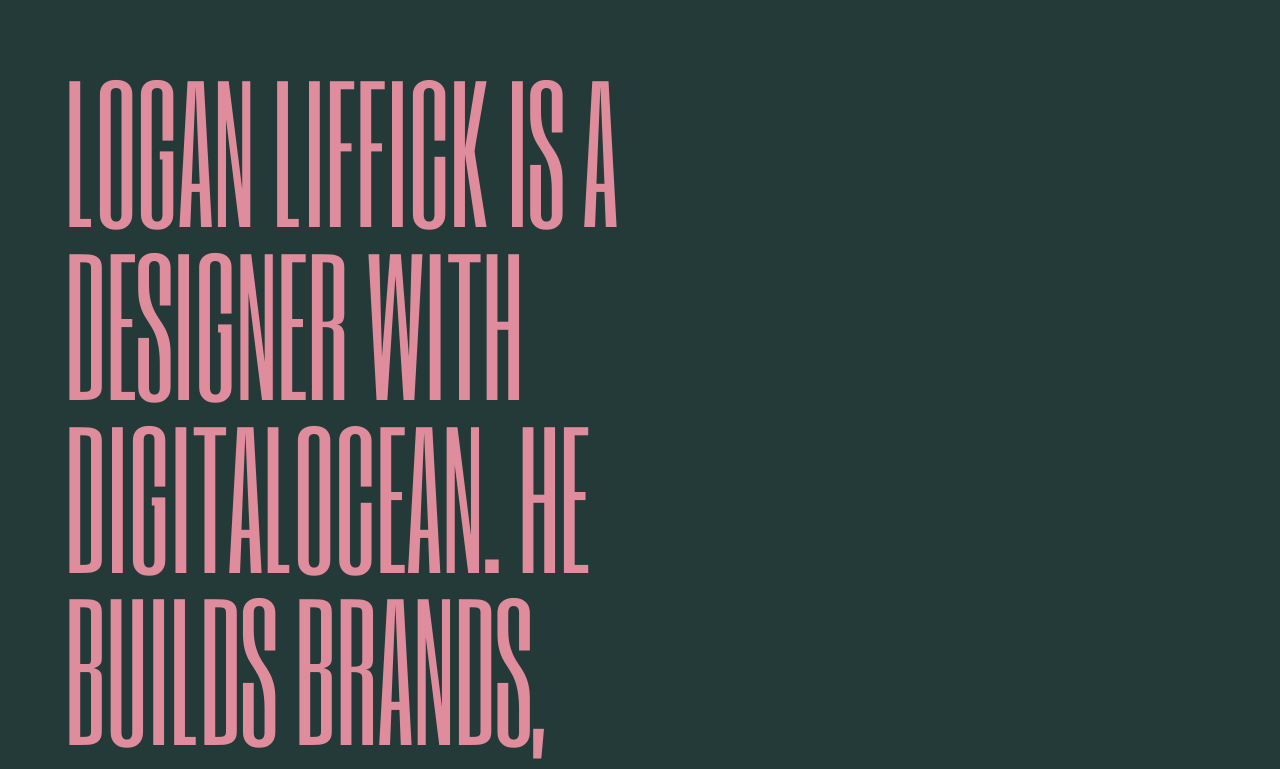
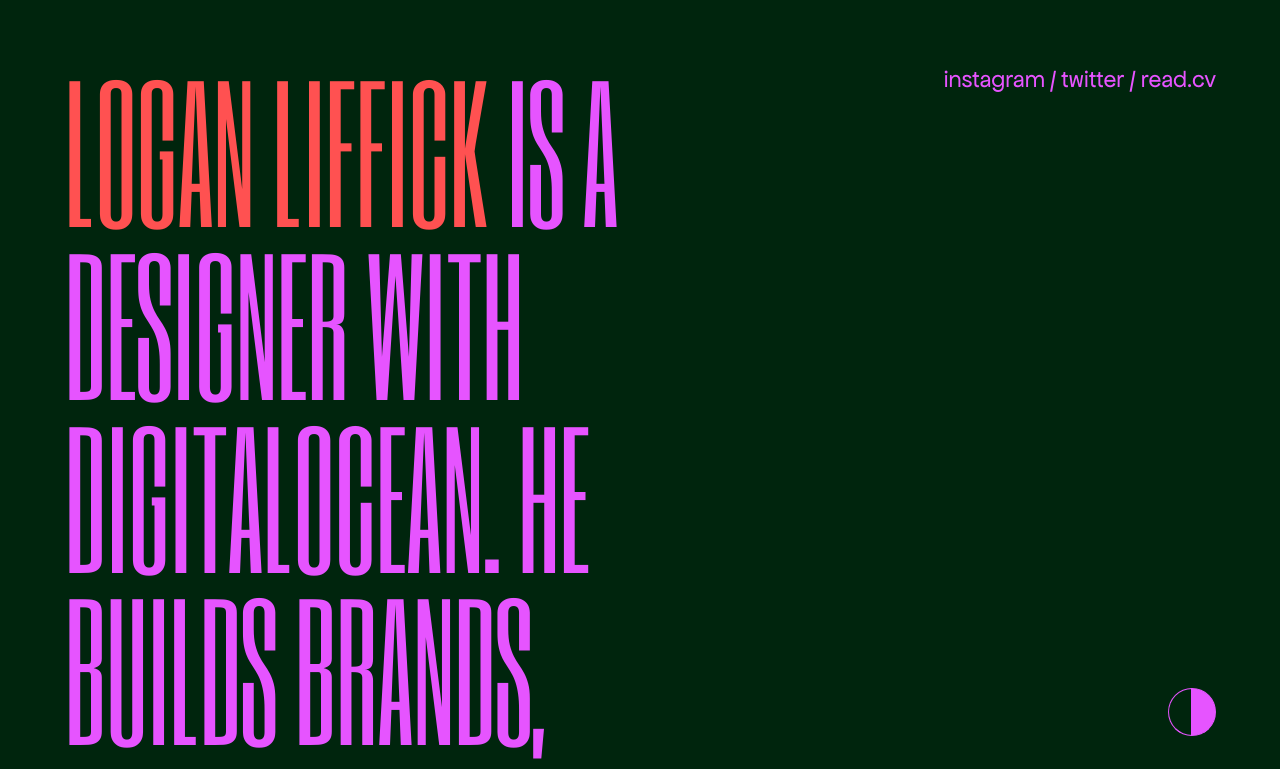
Before and after one commit to loganliffick/personal-site, a Next.js app: page / in a window 1280 px wide. Shown: the top 769 px of the page. Built offline with nearby package versions, Linux system fonts and the light colour scheme.

Commit message:
old build

```diff
--- a/package.json
+++ b/package.json
@@ -8,7 +8,7 @@
     "start": "next start"
   },
   "dependencies": {
-    "next": "^11.0.0",
+    "next": "^11.0.1",
     "react": "^17.0.2",
     "react-dom": "^17.0.2",
     "styled-components": "^5.3.0"
--- a/pages/link.js
+++ b/src/components/link.js
@@ -1,13 +1,21 @@
 import styled, { ThemeProvider, createGlobalStyle } from 'styled-components';
 
 const ArrowPath = styled.path`
-  fill: ${(props) => props.theme.primary};
+  fill: ${(props) => props.theme.tertiary};
+`;
+
+const Svg = styled.svg`
+  transition: transform 0.1s ease;
 `;
 
 const Container = styled.a`
   display: flex;
   align-items: center;
   margin-bottom: calc(10px + 0.25vw);
+
+  &:hover svg {
+    transform: translate3d(10px, -5px, 0);
+  }
 `;
 
 const P = styled.p`
@@ -19,7 +27,7 @@
     <li>
       <Container href={props.link} target="_blank" rel="noopener">
         <P>{props.name}</P>
-        <svg
+        <Svg
           width="calc(13px + 0.3vw)"
           height="calc(13px + 0.3vw)"
           viewBox="0 0 13 13"
@@ -32,7 +40,7 @@
             d="M2 0.499999L12.5 0.5L12.5 11H11.5V2.20711L1.35355 12.3536L0.646447 11.6464L10.7929 1.5L2 1.5L2 0.499999Z"
             fill="#3529C0"
           />
-        </svg>
+        </Svg>
       </Container>
     </li>
   );
--- /dev/null
+++ b/src/components/themes.js
@@ -0,0 +1,90 @@
+import styled, { createGlobalStyle } from 'styled-components';
+
+export const daydream = {
+  primary: '#7000FF',
+  secondary: '#E8D4CC',
+  tertiary: '#1C0846',
+};
+
+export const gumtree = {
+  primary: '#e654ff',
+  secondary: '#00250d',
+  tertiary: '#ff5151',
+};
+
+export const berry = {
+  primary: '#49002C',
+  secondary: '#AAA8FF',
+  tertiary: '#004D48',
+};
+
+export const sorbet = {
+  primary: '#00FF75',
+  secondary: '#744280',
+  tertiary: '#FFC4B7',
+};
+
+export const rockyRoad = {
+  primary: '#320000',
+  secondary: '#C7CFAF',
+  tertiary: '#2400FF',
+};
+
+export const vineyard = {
+  primary: '#A981FF',
+  secondary: '#323300',
+  tertiary: '#FFAD61',
+};
+
+export const GlobalStyle = createGlobalStyle`
+  body {
+    background: ${(props) => props.theme.secondary};
+  }
+`;
+
+const Button = styled.button`
+  display: flex;
+  position: fixed;
+  bottom: 64px;
+  right: 64px;
+  transition: transform 0.1s ease;
+  z-index: 10;
+
+  &:hover {
+    transform: rotate(45deg);
+  }
+
+  &:active {
+    // transform: rotate(120deg);
+    transform: scale(0.9);
+  }
+
+  @media only screen and (max-width: 600px) {
+    bottom: 24px;
+    right: 24px;
+  }
+`;
+
+const LeftColor = styled.div`
+  display: block;
+  position: static;
+  width: 24px;
+  height: 48px;
+  border: 1px solid ${(props) => props.theme.primary};
+  border-radius: 100px 0 0 100px;
+  background: ${(props) => props.theme.secondary};
+`;
+
+const RightColor = styled(LeftColor)`
+  border-radius: 0 100px 100px 0;
+  background: ${(props) => props.theme.primary};
+`;
+
+export default function Selector(props) {
+  return (
+    <Button onClick={props.onClick}>
+      <LeftColor />
+      <RightColor />
+    </Button>
+  );
+}
--- a/pages/index.js
+++ b/src/pages/index.js
@@ -1,44 +1,27 @@
+import React, { useState } from 'react';
 import Head from 'next/head';
-import styled, { ThemeProvider, createGlobalStyle } from 'styled-components';
-import Link from './link';
-
-const watermelon = {
-  primary: '#DF8D9C',
-  secondary: '#243A39',
-};
-
-const spritzer = {
-  primary: '#3529C0',
-  secondary: '#BDDCD4',
-};
-
-const fairey = {
-  primary: '#D40E0E',
-  secondary: '#F2E9DB',
-};
-
-const charged = {
-  primary: '#0B08A9',
-  secondary: '#DF9220',
-};
-
-const bubblegum = {
-  primary: '#FF35EB',
-  secondary: '#09265F',
-};
-
-const GlobalStyle = createGlobalStyle`
-  body {
-    background: ${(props) => props.theme.secondary};
-  }
-`;
+import styled, { ThemeProvider } from 'styled-components';
+import Link from '../components/link';
+import Selector, {
+  daydream,
+  gumtree,
+  berry,
+  sorbet,
+  rockyRoad,
+  vineyard,
+  GlobalStyle,
+} from '../components/themes';
 
 const Main = styled.main`
   color: ${(props) => props.theme.primary};
   padding: 64px;
 
+  & span {
+    color: ${(props) => props.theme.tertiary};
+  }
+
   @media only screen and (max-width: 600px) {
-    padding: 24px;
+    padding: 24px 24px 40px 24px;
   }
 `;
 
@@ -47,10 +30,15 @@
   justify-content: space-between;
   flex-wrap: wrap;
   margin-bottom: 120px;
+
+  @media only screen and (max-width: 600px) {
+    margin-bottom: 80px;
+  }
 `;
 
 const HeroText = styled.h1`
   width: 50%;
+
   @media only screen and (max-width: 600px) {
     width: 100%;
   }
@@ -58,10 +46,30 @@
 
 const List = styled.ul`
   margin-right: 40px;
-  margin-top: 40px;
+  margin-top: 20px;
+  margin-bottom: 20px;
+`;
+
+const Div = styled.div`
+  display: flex;
+  position: fixed;
+  top: 64px;
+  right: 64px;
+
+  @media only screen and (max-width: 600px) {
+    margin-top: 24px;
+    position: static;
+  }
 `;
 
 export default function Home() {
+  const [theme, setTheme] = useState('light');
+
+  const themeToggler = () => {
+    theme === 'light' ? setTheme('dark') : setTheme('light');
+    console.log(theme);
+  };
+
   return (
     <>
       <Head>
@@ -87,17 +95,45 @@
           crossOrigin=""
         />
       </Head>
-      <ThemeProvider theme={watermelon}>
+      <ThemeProvider theme={theme === 'light' ? gumtree : berry}>
         <GlobalStyle />
         <Main>
+          <Selector onClick={themeToggler} />
           <Section>
             <HeroText>
-              logan liffick is a designer with{' '}
+              <span>logan liffick</span> is a designer with{' '}
               <a href="https://digitalocean.com" target="_blank" rel="noopener">
                 digitalocean
               </a>
               . He builds brands, systems, and products.
             </HeroText>
+            <Div>
+              <p>
+                <a
+                  href="https://instagram.com/logan_liffick"
+                  target="_blank"
+                  rel="noopener"
+                >
+                  instagram
+                </a>{' '}
+                /{' '}
+                <a
+                  href="https://twitter.com/logan_liffick"
+                  target="_blank"
+                  rel="noopener"
+                >
+                  twitter
+                </a>{' '}
+                /{' '}
+                <a
+                  href="https://read.cv/logan_liffick"
+                  target="_blank"
+                  rel="noopener"
+                >
+                  read.cv
+                </a>
+              </p>
+            </Div>
           </Section>
           <Section>
             <List>
@@ -158,7 +194,9 @@
             </List>
           </Section>
           <footer>
-            <p>© 2021 Logan Liffick</p>
+            <p>
+              <span>©</span> 2021 Logan Liffick
+            </p>
           </footer>
         </Main>
       </ThemeProvider>
--- a/styles/globals.css
+++ b/src/styles/globals.css
@@ -41,6 +41,13 @@
   list-style: none outside none;
 }
 
+button {
+  cursor: pointer;
+  background: transparent;
+  outline: none;
+  border: 0;
+}
+
 h1 {
   font-family: 'Six Caps';
   font-size: calc(80px + 7.25vw);
@@ -58,12 +65,12 @@
   font-weight: 400;
   letter-spacing: -1px;
   color: inherit;
-  margin-bottom: calc(8px + 0.5vw);
+  margin-bottom: calc(8px + 1vw);
 }
 
 p {
   font-family: 'Apfel Grotezk';
-  font-size: calc(22px + 0.3vw);
+  font-size: calc(20px + 0.3vw);
   line-height: calc(24px + 0.5vw);
   font-weight: 400;
   color: inherit;
```
Also changed, not shown: src/pages/_app.js (renamed from pages/_app.js), src/pages/api/hello.js (renamed from pages/api/hello.js), 1 other file (tests, documents, lock files or other folders).
